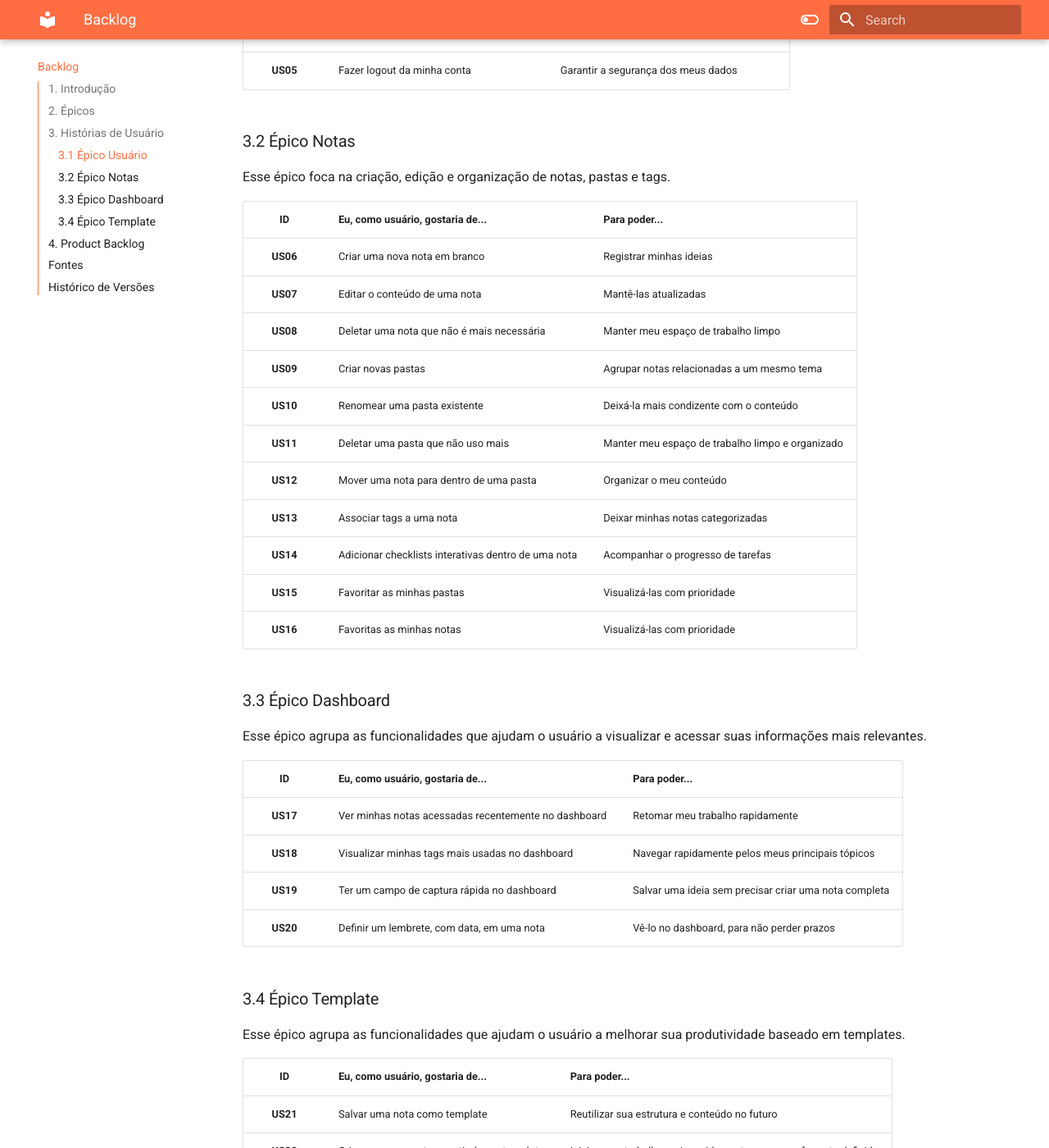
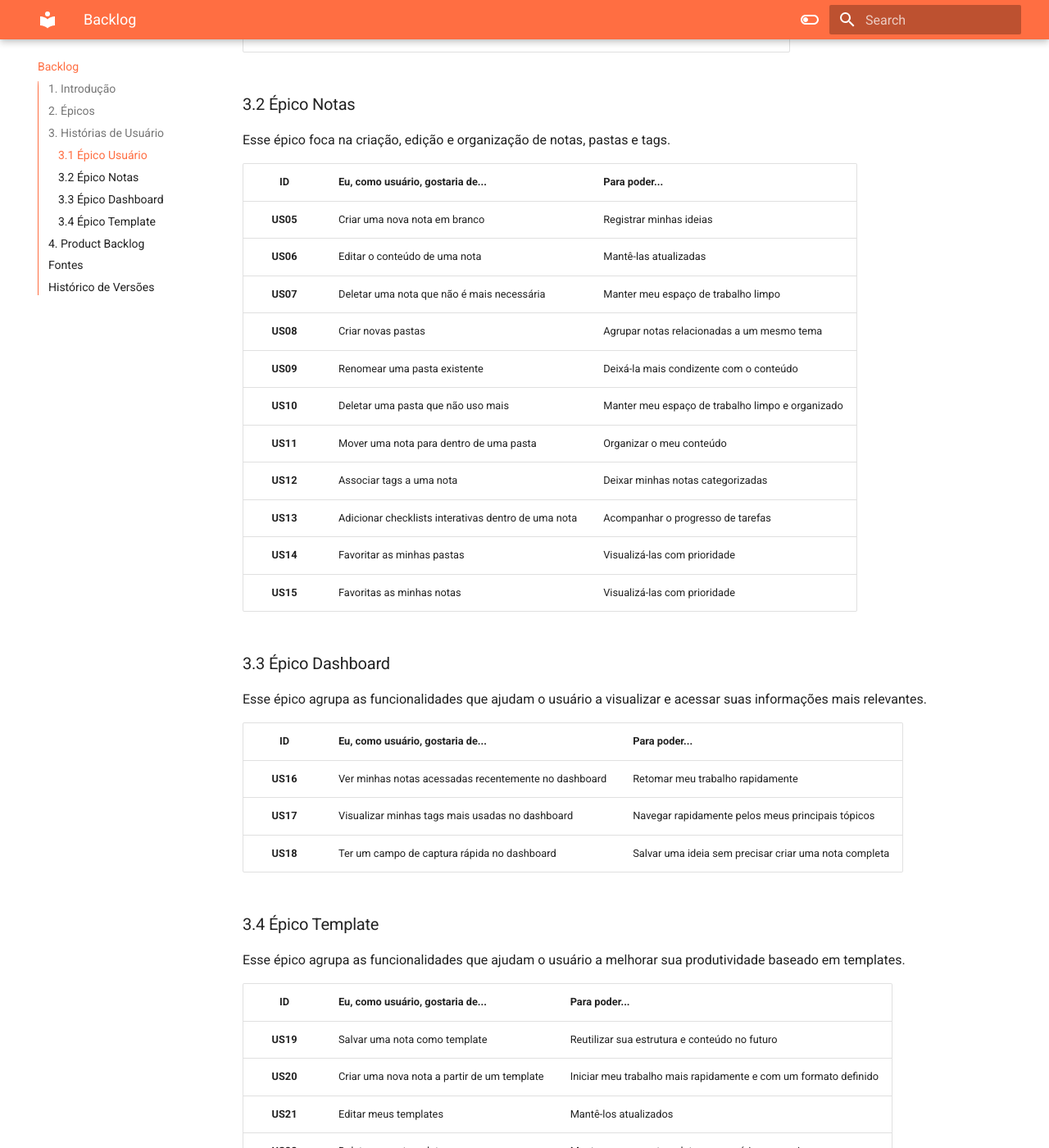
Before and after one commit to estrato-notes/estrato-docs, an MkDocs documentation site: the page built from docs/backlog.md, in a window 1280 px wide and 1400 px high, scrolled down 1169 px. Shown: the whole window at 82% size. Built offline with MkDocs 1.6.1 and Material for MkDocs 9.7.7, drawn with Linux system fonts in a browser that asks for light colours; some of the changed lines change nothing that is shown.

Commit message:
docs: update backlog documentation

```diff
--- a/docs/backlog.md
+++ b/docs/backlog.md
@@ -30,8 +30,7 @@
 | **US01**  | Quero me cadastrar na plataforma | Ter um espaço seguro para minhas anotações |
 | **US02**  | Fazer Login no siste             | Acessar meu dashboard |
 | **US03**  | Quero editar as informações de meu perfil | Manter meus dados atualizados |
-| **US04**  | Fazer o upload de uma foto de perfil | Personalizar minha conta |
-| **US05**  | Fazer logout da minha conta      | Garantir a segurança dos meus dados |
+| **US04**  | Fazer logout da minha conta      | Garantir a segurança dos meus dados |
 
 ### 3.2 Épico Notas
 
@@ -39,17 +38,17 @@
 
 | ID    | Eu, como usuário, gostaria de... | Para poder... |
 | :---: | -------------------------------- | ------------- |
-| **US06**  | Criar uma nova nota em branco    | Registrar minhas ideias |
-| **US07**  | Editar o conteúdo de uma nota    | Mantê-las atualizadas |
-| **US08**  | Deletar uma nota que não é mais necessária | Manter meu espaço de trabalho limpo |
-| **US09**  | Criar novas pastas               | Agrupar notas relacionadas a um mesmo tema |
-| **US10**  | Renomear uma pasta existente     |  Deixá-la mais condizente com o conteúdo |
-| **US11**  | Deletar uma pasta que não uso mais | Manter meu espaço de trabalho limpo e organizado |
-| **US12**  | Mover uma nota para dentro de uma pasta | Organizar o meu conteúdo |
-| **US13**  | Associar tags a uma nota         | Deixar minhas notas categorizadas |
-| **US14**  | Adicionar checklists interativas dentro de uma nota | Acompanhar o progresso de tarefas |
-| **US15**  | Favoritar as minhas pastas       | Visualizá-las com prioridade |
-| **US16**  | Favoritas as minhas notas        | Visualizá-las com prioridade |
+| **US05**  | Criar uma nova nota em branco    | Registrar minhas ideias |
+| **US06**  | Editar o conteúdo de uma nota    | Mantê-las atualizadas |
+| **US07**  | Deletar uma nota que não é mais necessária | Manter meu espaço de trabalho limpo |
+| **US08**  | Criar novas pastas               | Agrupar notas relacionadas a um mesmo tema |
+| **US09**  | Renomear uma pasta existente     |  Deixá-la mais condizente com o conteúdo |
+| **US10**  | Deletar uma pasta que não uso mais | Manter meu espaço de trabalho limpo e organizado |
+| **US11**  | Mover uma nota para dentro de uma pasta | Organizar o meu conteúdo |
+| **US12**  | Associar tags a uma nota         | Deixar minhas notas categorizadas |
+| **US13**  | Adicionar checklists interativas dentro de uma nota | Acompanhar o progresso de tarefas |
+| **US14**  | Favoritar as minhas pastas       | Visualizá-las com prioridade |
+| **US15**  | Favoritas as minhas notas        | Visualizá-las com prioridade |
 
 ### 3.3 Épico Dashboard
 
@@ -57,10 +56,9 @@
 
 | ID    | Eu, como usuário, gostaria de... | Para poder... |
 | :---: | -------------------------------- | ------------- |
-| **US17**  | Ver minhas notas acessadas recentemente no dashboard | Retomar meu trabalho rapidamente |
-| **US18**  | Visualizar minhas tags mais usadas no dashboard | Navegar rapidamente pelos meus principais tópicos |
-| **US19**  | Ter um campo de captura rápida no dashboard | Salvar uma ideia sem precisar criar uma nota completa |
-| **US20**  | Definir um lembrete, com data, em uma nota  | Vê-lo no dashboard, para não perder prazos |
+| **US16**  | Ver minhas notas acessadas recentemente no dashboard | Retomar meu trabalho rapidamente |
+| **US17**  | Visualizar minhas tags mais usadas no dashboard | Navegar rapidamente pelos meus principais tópicos |
+| **US18**  | Ter um campo de captura rápida no dashboard | Salvar uma ideia sem precisar criar uma nota completa |
 
 ### 3.4 Épico Template
 
@@ -68,10 +66,10 @@
 
 | ID    | Eu, como usuário, gostaria de... | Para poder... |
 | :---: | -------------------------------- | ------------- |
-| **US21**  | Salvar uma nota como template | Reutilizar sua estrutura e conteúdo no futuro |
-| **US22**  | Criar uma nova nota a partir de um template | Iniciar meu trabalho mais rapidamente e com um formato definido |
-| **US23**  | Editar meus templates | Mantê-los atualizados |
-| **US24**  | Deletar meus templates | Manter apenas os templates necessários para mim |
+| **US19**  | Salvar uma nota como template | Reutilizar sua estrutura e conteúdo no futuro |
+| **US20**  | Criar uma nova nota a partir de um template | Iniciar meu trabalho mais rapidamente e com um formato definido |
+| **US21**  | Editar meus templates | Mantê-los atualizados |
+| **US22**  | Deletar meus templates | Manter apenas os templates necessários para mim |
 
 ---
 
```
Also changed, not shown: docs/assets/backlog.png.
